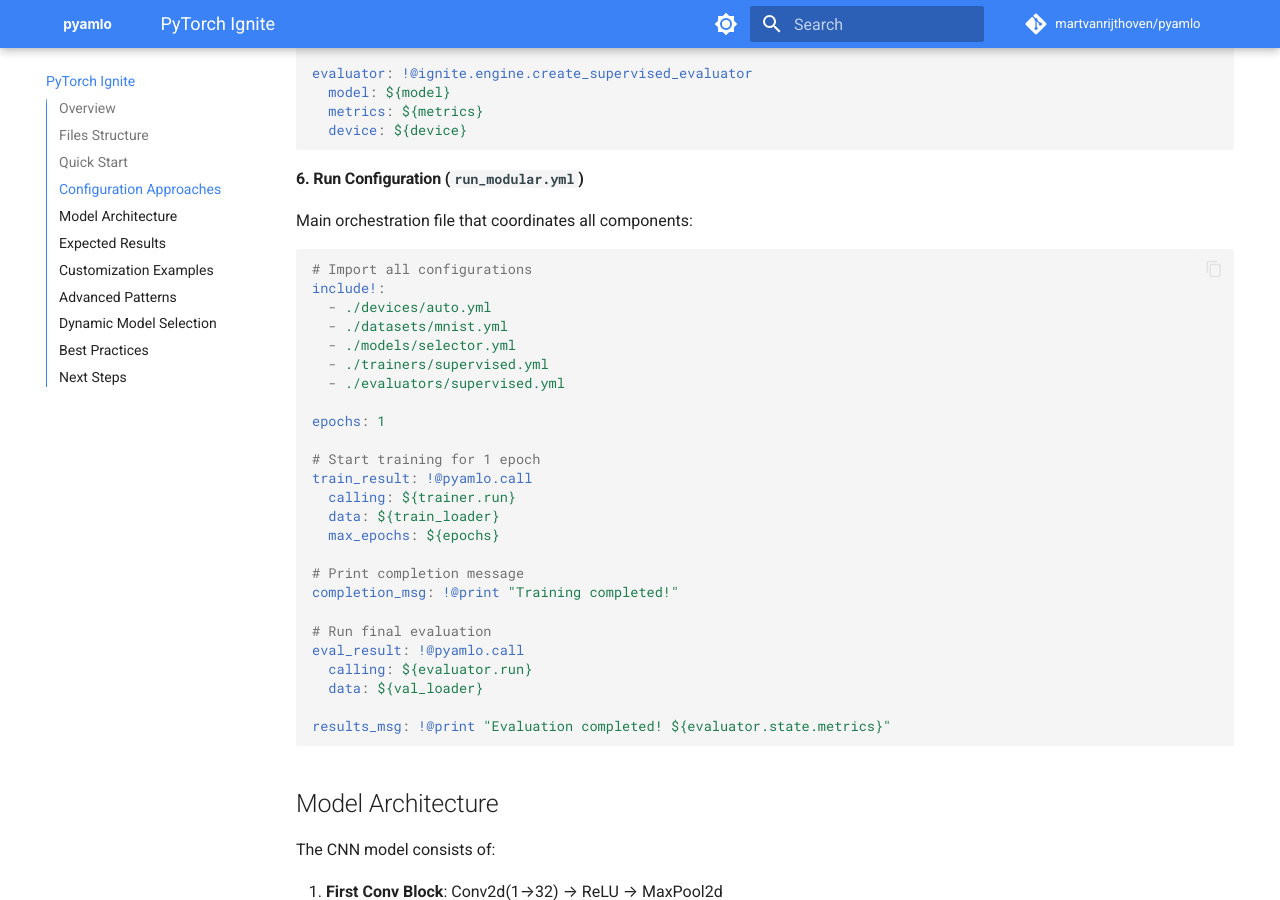
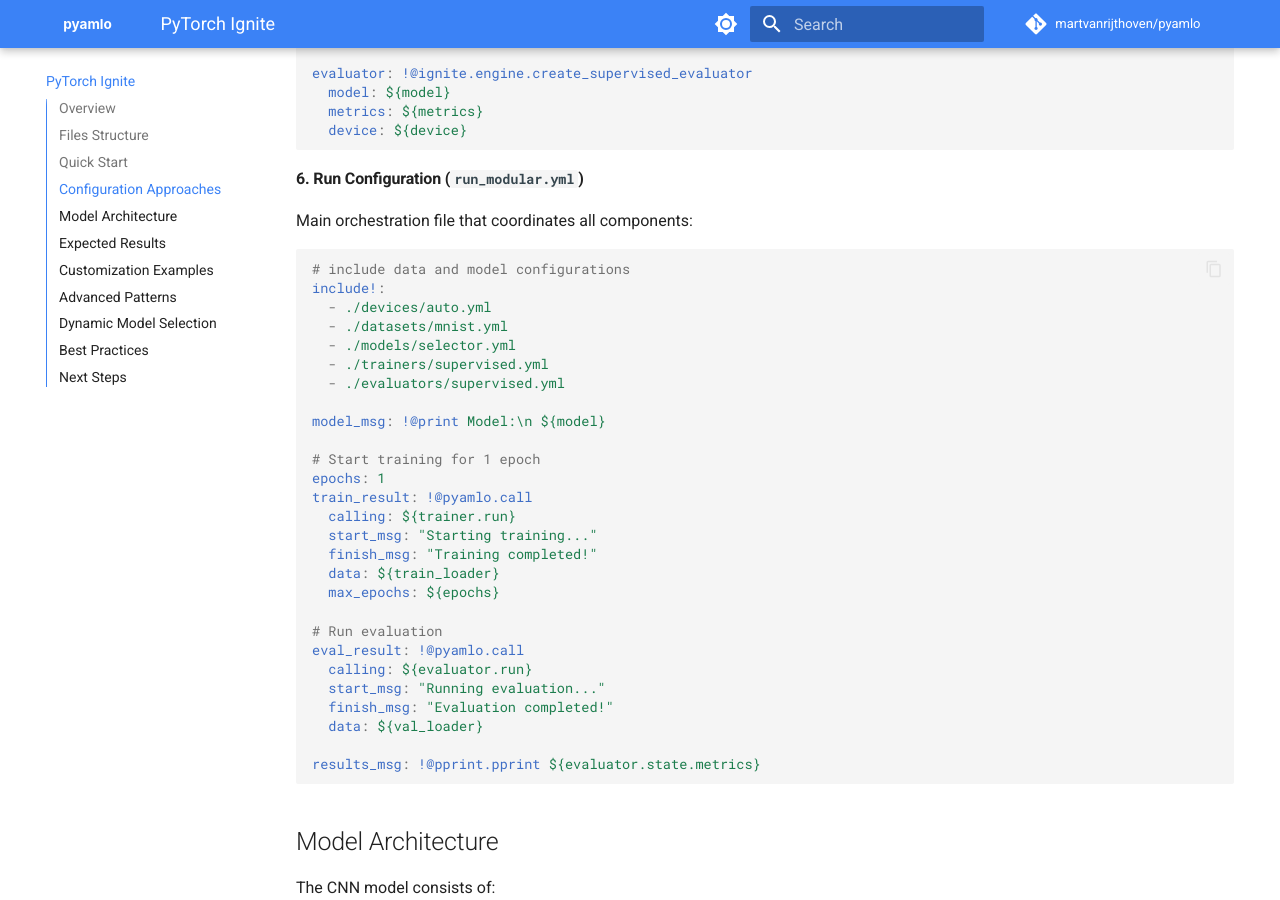
Before and after one commit to martvanrijthoven/pyamlo, an MkDocs documentation site: the page built from docs/pytorch-ignite.md, in a window 1280 px wide and 900 px high, scrolled down 3979 px. Built offline with MkDocs 1.6.1 and Material for MkDocs 9.7.7, drawn with Linux system fonts in a browser that asks for light colours; comment, search, counter and statistics services are not loaded; some of the changed text lies outside the part shown.

Commit message:
update docs

````diff
--- a/docs/pytorch-ignite.md
+++ b/docs/pytorch-ignite.md
@@ -190,7 +190,7 @@ evaluator: !@ignite.engine.create_supervised_evaluator
 Main orchestration file that coordinates all components:
 
 ```yaml
-# Import all configurations
+# include data and model configurations
 include!:
   - ./devices/auto.yml
   - ./datasets/mnist.yml
@@ -198,23 +198,25 @@ include!:
   - ./trainers/supervised.yml
   - ./evaluators/supervised.yml
 
-epochs: 1
+model_msg: !@print Model:\n ${model}
 
 # Start training for 1 epoch
+epochs: 1
 train_result: !@pyamlo.call
   calling: ${trainer.run}
+  start_msg: "Starting training..."
+  finish_msg: "Training completed!"
   data: ${train_loader}
   max_epochs: ${epochs}
 
-# Print completion message
-completion_msg: !@print "Training completed!"
-
-# Run final evaluation
+# Run evaluation
 eval_result: !@pyamlo.call
   calling: ${evaluator.run}
+  start_msg: "Running evaluation..."
+  finish_msg: "Evaluation completed!"
   data: ${val_loader}
 
-results_msg: !@print "Evaluation completed! ${evaluator.state.metrics}"
+results_msg: !@pprint.pprint ${evaluator.state.metrics}
 ```
 
 ## Model Architecture
````
Also changed, not shown: other parts of docs/pytorch-ignite.md (+0 -1 lines), 1 other file.
